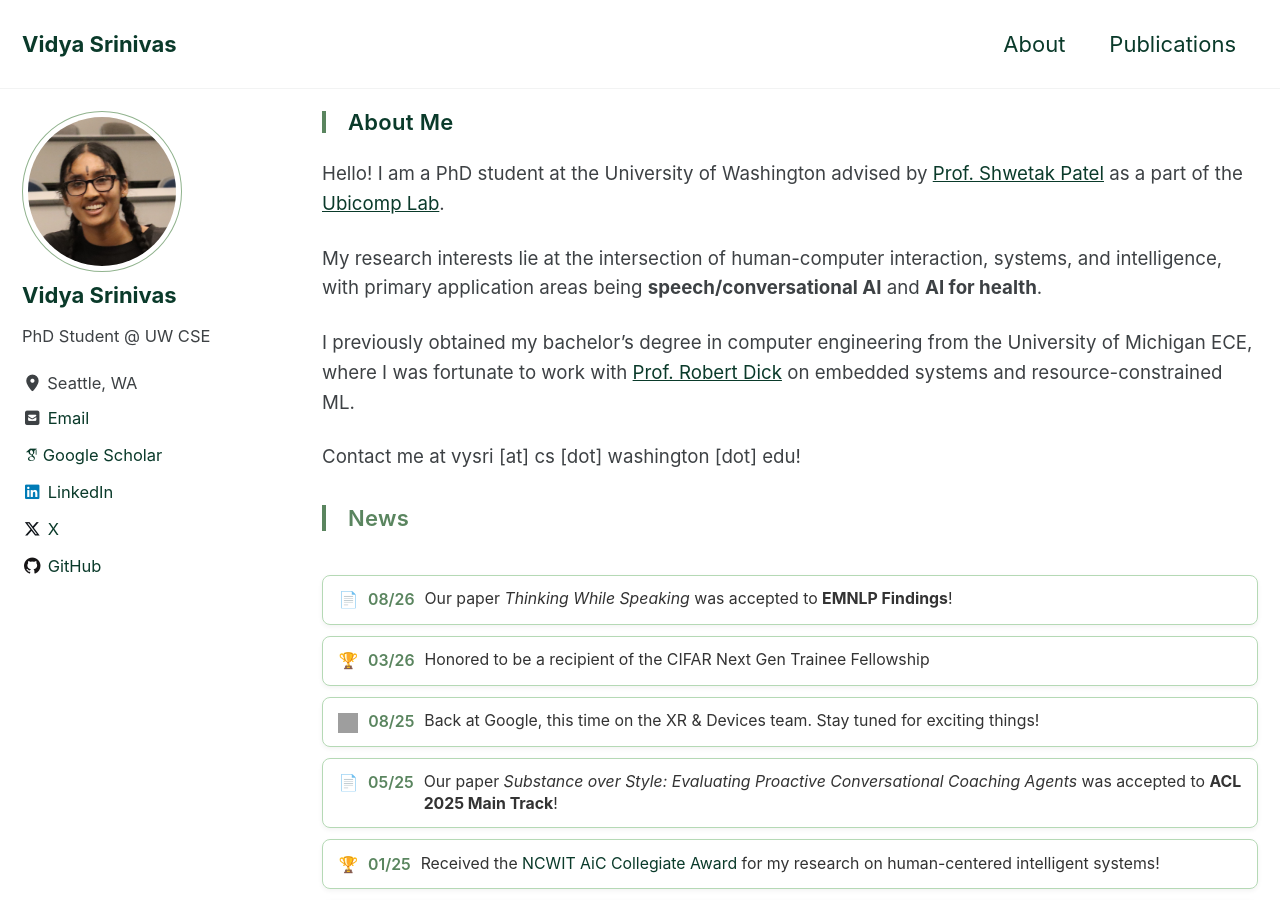
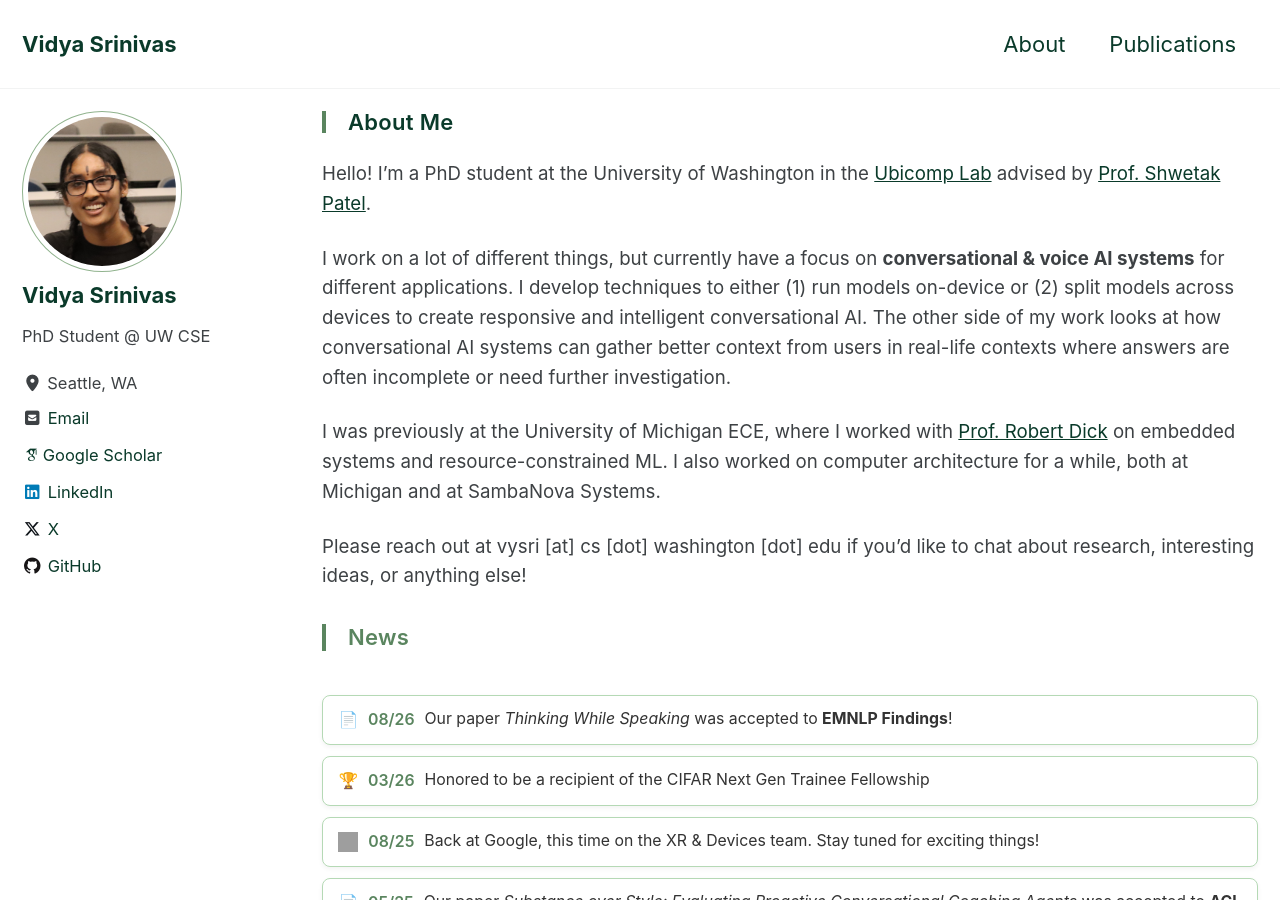
Before and after one commit to vysri/vysri.github.io, a Jekyll site: the page built from index.md, in a window 1280 px wide and 900 px high. Built offline with Jekyll 4.4.1, drawn with Linux system fonts in a browser that asks for light colours; cached includes are drawn as plain includes; some web fonts are replaced; grey boxes are pictures that could not be loaded.

Commit message:
update about me

```diff
--- a/index.md
+++ b/index.md
@@ -7,14 +7,13 @@ title: "About Me"
 
 <div class="bio-column" markdown="1">
 
-Hello! I am a PhD student at the University of Washington advised by [Prof. Shwetak Patel](https://www.cs.washington.edu/people/faculty/shwetak-patel/) as a part of the [Ubicomp Lab](https://ubicomplab.cs.washington.edu/).
+Hello! I'm a PhD student at the University of Washington in the [Ubicomp Lab](https://ubicomplab.cs.washington.edu/) advised by [Prof. Shwetak Patel](https://www.cs.washington.edu/people/faculty/shwetak-patel/).
 
-My research interests lie at the intersection of human-computer interaction, systems, and intelligence, with primary application areas being **speech/conversational AI** and **AI for health**.
+I work on a lot of different things, but currently have a focus on **conversational & voice AI systems** for different applications. I develop techniques to either (1) run models on-device or (2) split models across devices to create responsive and intelligent conversational AI. The other side of my work looks at how conversational AI systems can gather better context from users in real-life contexts where answers are often incomplete or need further investigation.
 
-I previously obtained my bachelor's degree in computer engineering from the University of Michigan ECE, where I was fortunate to work with [Prof. Robert Dick](https://robertdick.org/) on embedded systems and resource-constrained ML.
+I was previously at the University of Michigan ECE, where I worked with [Prof. Robert Dick](https://robertdick.org/) on embedded systems and resource-constrained ML. I also worked on computer architecture for a while, both at Michigan and at SambaNova Systems.
 
-Contact me at vysri [at] cs [dot] washington [dot] edu!
-
+Please reach out at vysri [at] cs [dot] washington [dot] edu if you'd like to chat about research, interesting ideas, or anything else!
 <!-- 🚧 This website is under construction. 🚧
 {: .notice} -->
 
```
